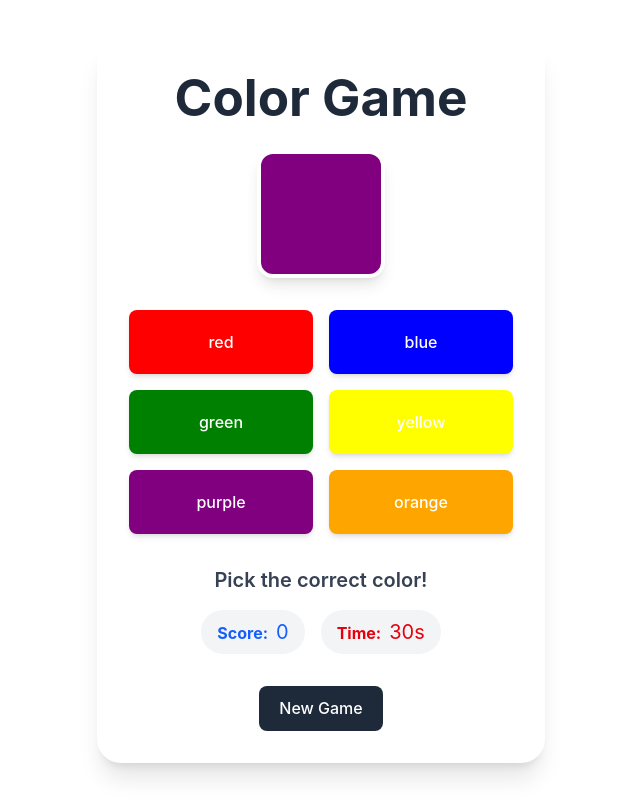
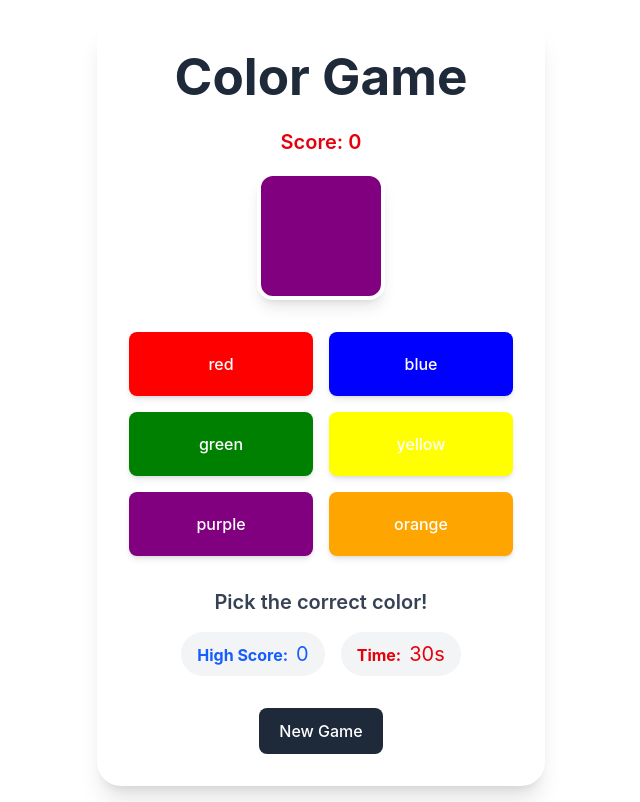
Before and after one commit to iflames1/color_game, a React (Vite) app: page / in a window 1280 px wide. Shown: the whole page, without its empty margins (319-959 px from the left). Built offline with nearby package versions, Linux system fonts and the light colour scheme.

Commit message:
feat: implement highscore

```diff
--- a/src/App.tsx
+++ b/src/App.tsx
@@ -12,6 +12,9 @@ function App() {
 	const [score, setScore] = useState(0);
 	const [scoreFeedback, setScoreFeedback] = useState<number | null>(null);
 	const [isCountingDown, setIsCountingDown] = useState(false);
+	const [highScore, setHighScore] = useState(
+		() => Number(localStorage.getItem("highScore")) || 0
+	);
 
 	const generateRandomColor = useCallback(() => {
 		return colors[Math.floor(Math.random() * colors.length)];
@@ -38,8 +41,12 @@ function App() {
 			return () => clearInterval(timer);
 		} else if (timeLeft === 0) {
 			setGameOver(true);
+			if (score > highScore) {
+				setHighScore(score);
+				localStorage.setItem("highScore", String(score));
+			}
 		}
-	}, [isCountingDown, timeLeft]);
+	}, [isCountingDown, timeLeft, score, highScore]);
 
 	const handleGuess = (color: string) => {
 		if (gameOver) return;
@@ -74,6 +81,11 @@ function App() {
 							<p className="text-xl mb-6 text-green-600">
 								Final Score: {score}
 							</p>
+							<p className="text-xl mb-6 text-purple-500">
+								{score === highScore
+									? `New High Score!: ${highScore} 🔥`
+									: `High Score: ${score}`}
+							</p>
 							<button
 								onClick={startNewGame}
 								className="bg-blue-600 text-white px-6 py-2 rounded-full hover:bg-blue-700 transition-colors"
@@ -87,8 +99,18 @@ function App() {
 				<div className="bg-white p-8 rounded-3xl shadow-xl max-w-md w-full flex flex-col">
 					<h1 className="text-3xl font-bold text-center mb-6 text-gray-800">
 						Color Game
-					</h1>
-
+					</h1>{" "}
+					<p
+						className={`text-center text-xl font-semibold ${
+							score <= 0
+								? "text-red-600"
+								: score > 0 && score <= highScore
+								? "text-green-600"
+								: "text-blue-600"
+						} mb-4`}
+					>
+						Score: {score}
+					</p>
 					<div className="flex flex-col items-center mb-8">
 						<div className="relative z-0">
 							<div
@@ -109,7 +131,6 @@ function App() {
 							)}
 						</div>
 					</div>
-
 					<div className="grid grid-cols-2 gap-4 mb-8">
 						{colors.map((color) => (
 							<button
@@ -123,15 +144,16 @@ function App() {
 							</button>
 						))}
 					</div>
-
 					<div className="text-center space-y-4">
 						<p className="text-xl font-semibold text-gray-700">
 							{message}
 						</p>
 						<div className="flex justify-center items-center gap-4">
 							<div className="bg-gray-100 px-4 py-2 rounded-full text-blue-600">
-								<span className="font-bold ">Score:</span>
-								<span className="ml-2 text-xl">{score}</span>
+								<span className="font-bold ">High Score:</span>
+								<span className="ml-2 text-xl">
+									{highScore}
+								</span>
 							</div>
 							<div className="bg-gray-100 px-4 py-2 rounded-full text-red-600">
 								<span className="font-bold ">Time:</span>
@@ -141,7 +163,6 @@ function App() {
 							</div>
 						</div>
 					</div>
-
 					<button
 						onClick={startNewGame}
 						className="mt-8 bg-gray-800 text-white px-6 py-2 rounded-full w-fit mx-auto hover:bg-gray-900 transition-colors"
```
